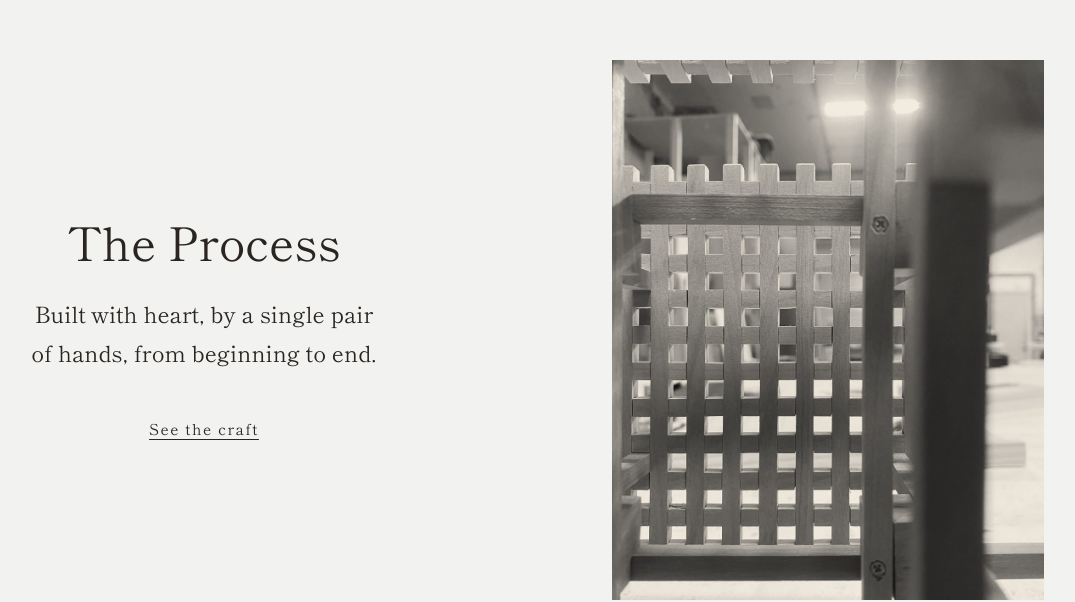
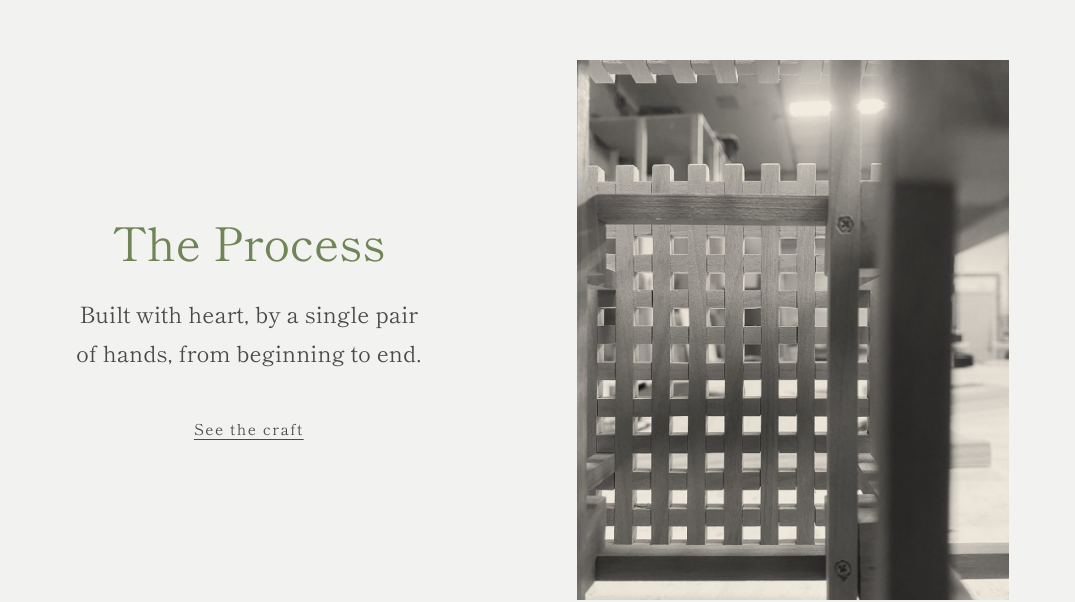
Before and after one commit to alexblakepires-lgtm/wabis-work, a plain HTML site: page index.html in a window 1280 px wide. Shown: the part 2623-3225 px from the top of the page, without its empty margins (124-1199 px from the left). Drawn offline with Linux system fonts and the light colour scheme.

Commit message:
Nakashima-style titles and links beside photos

```diff
--- a/styles.css
+++ b/styles.css
@@ -14,8 +14,9 @@
 :root {
   --paper: #F2F2F0;
   --deep: #E9E9E5;
-  --ink: #2A2521;
-  --soft: #6C645A;
+  --ink: #4A4A4A;
+  --moss: #6F8555;
+  --soft: #6E6E6B;
   --line: #D6CEC0;
   --field: #8E867A;
   --font: "Shippori Mincho", "Hiragino Mincho ProN", "Yu Mincho", "Iowan Old Style", "Palatino Linotype", Palatino, Georgia, serif;
@@ -43,6 +44,7 @@ button { font: inherit; color: inherit; }
 /* Type */
 h1 { font-size: clamp(2.2rem, 1.2rem + 4.2vw, 4.6rem); line-height: 1.18; letter-spacing: 0.01em; }
 h2 { font-size: clamp(1.8rem, 1.15rem + 2.5vw, 2.9rem); line-height: 1.3; }
+.split-words h2 { color: var(--moss); }
 h3 { font-size: 1.2rem; font-weight: 500; line-height: 1.5; letter-spacing: 0.02em; }
 .lead { font-size: clamp(1.12rem, 1rem + 0.55vw, 1.4rem); line-height: 1.75; }
 .statement { font-size: clamp(1.3rem, 1.05rem + 1.1vw, 1.85rem); line-height: 1.55; }
@@ -106,11 +108,12 @@ h3 { font-size: 1.2rem; font-weight: 500; line-height: 1.5; letter-spacing: 0.02
 
 /* Split: a photo and its words side by side, set inside the page with wide margins all round.
    Photos are modest in size so the page breathes; sides alternate down each page. */
-.split { display: grid; grid-template-columns: 1fr 1fr; align-items: center; gap: clamp(3rem, 8vw, 9rem); max-width: 78rem; margin-inline: auto; padding: clamp(5rem, 11vw, 10rem) var(--pad); }
+.split { display: grid; grid-template-columns: minmax(18rem, 27rem) minmax(18rem, 1fr); align-items: center; gap: clamp(3rem, 8vw, 9rem); max-width: 68rem; margin-inline: auto; padding: clamp(5rem, 11vw, 10rem) var(--pad); }
 .split-media { position: relative; display: block; width: 100%; max-width: 27rem; aspect-ratio: 4 / 5; justify-self: center; overflow: hidden; background: #E3DDD1; }
 .split-media img { position: absolute; inset: 0; width: 100%; height: 100%; object-fit: cover; }
 .split-words { display: flex; flex-direction: column; justify-content: center; }
 .split-words > .inner { max-width: 26rem; margin-inline: auto; }
+.split--flip { grid-template-columns: minmax(18rem, 1fr) minmax(18rem, 27rem); }
 .split--flip .split-media { order: 2; }
 
 /* Frames in grids */
@@ -182,8 +185,8 @@ h3 { font-size: 1.2rem; font-weight: 500; line-height: 1.5; letter-spacing: 0.02
 .foot-base { margin-top: clamp(2.5rem, 5vw, 3.5rem); padding-top: 1.75rem; border-top: 1px solid var(--line); font-size: 0.86rem; color: var(--soft); }
 
 /* Tablet and phone */
-@media (max-width: 70rem) {
-  .split { grid-template-columns: 1fr; gap: 3.5rem; padding-block: clamp(4rem, 10vw, 7rem); }
+@media (max-width: 44rem) {
+  .split, .split--flip { grid-template-columns: 1fr; gap: 3.5rem; padding-block: clamp(4rem, 10vw, 7rem); }
   .split-media { max-width: none; aspect-ratio: auto; height: min(calc((100vw - 2 * var(--pad)) * 1.25), 85vh); height: min(calc((100vw - 2 * var(--pad)) * 1.25), 85svh); }
   .split--flip .split-media { order: 0; }
   .split-words > .inner { max-width: 34rem; }
```
Also changed, not shown: fonts/OFL-montserrat.txt (added), fonts/montserrat-latin-400-normal.woff2 (added).
